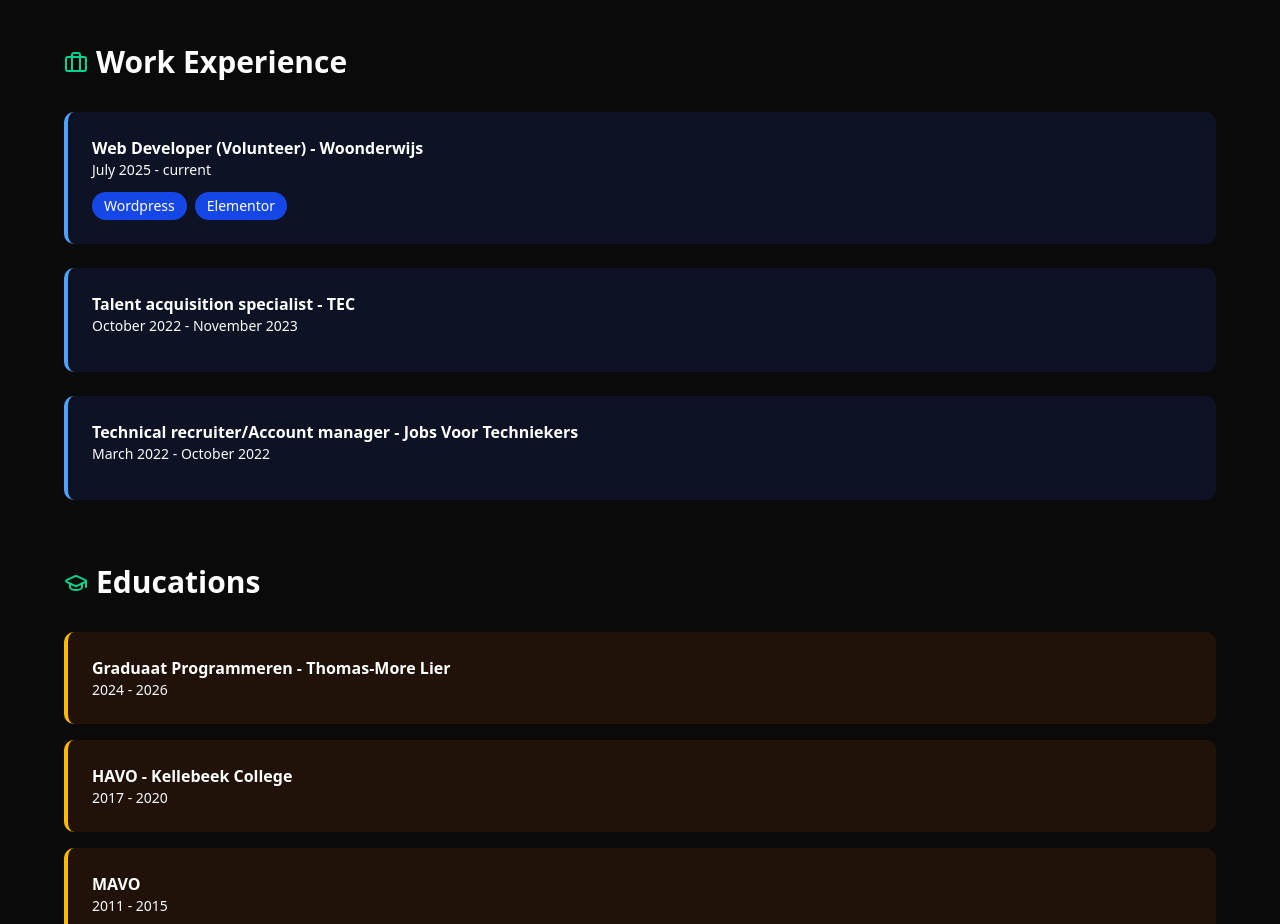
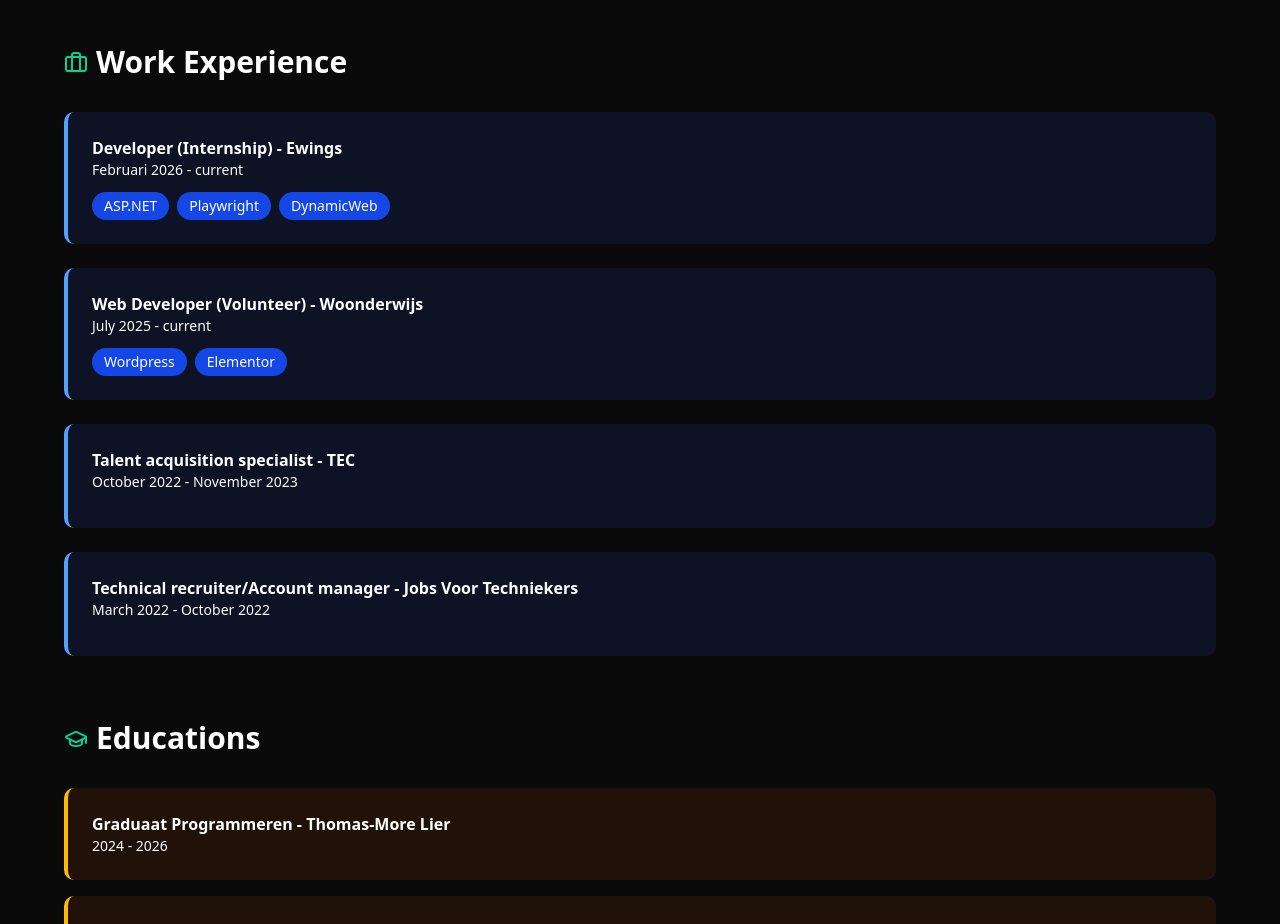
Before and after one commit to WilfredPolderman/Portfolio, a React (Vite) app: page /about in a window 1280 px wide. Shown: the part 840-1764 px from the top of the page. Built offline with nearby package versions, Linux system fonts and the light colour scheme.

Commit message:
Small changes

```diff
--- a/src/components/HomeSections/SkillsSection.tsx
+++ b/src/components/HomeSections/SkillsSection.tsx
@@ -16,6 +16,7 @@
                             key={skill.name}
                             name={skill.name}
                             Icon={skill.icon}
+                            color={skill.color}
                         />
                     ))}
                 </div>
--- a/src/components/skill/SkillBubble.tsx
+++ b/src/components/skill/SkillBubble.tsx
@@ -3,9 +3,10 @@
 interface SkillBubbleProps {
     name: string;
     Icon: React.ComponentType<IconBaseProps>;
+    color?: string;
 }
 
-export const SkillBubble = ({ name, Icon }: SkillBubbleProps) => {
+export const SkillBubble = ({ name, Icon, color }: SkillBubbleProps) => {
     return (
         <div className="flex flex-col items-center">
 
@@ -18,7 +19,7 @@
                     border border-border
                 "
             >
-                <Icon className="text-4xl" />
+                <Icon className="text-4xl" style={color ? { color } : undefined} />
             </div>
 
             <p className="mt-3 font-medium text-foreground">{name}</p>
--- a/src/data/AboutContent.ts
+++ b/src/data/AboutContent.ts
@@ -16,6 +16,13 @@
 ];
 
 export const workExperience: WorkExperience[] = [
+  {
+    title: "Developer (Internship)",
+    company: "Ewings",
+    period: "Februari 2026 - current",
+    description: "",
+    skillsUsed: ["ASP.NET", "Playwright", "DynamicWeb"]
+  },
   {
     title: "Web Developer (Volunteer)",
     company: "Woonderwijs",
--- a/src/data/Projects/HighlightedProjects.ts
+++ b/src/data/Projects/HighlightedProjects.ts
@@ -20,7 +20,7 @@
         displayImage: "/images/projects/portfolio-site.png",
         description: "It's what you are looking at right now ;)",
         link: "/projects/portfolio-site",
-        tags: ["React", "TypeScript", "TailwindCSS", "shadcn-ui"],
+        tags: ["React", "TypeScript", "TailwindCSS", "shadcn-ui", "Netlify"],
         slug: "portfolio-site"
     },
     {
--- a/src/data/SkillsHomePage.ts
+++ b/src/data/SkillsHomePage.ts
@@ -6,13 +6,16 @@
     {
         name: "C# (.NET)",
         icon: SiDotnet,
+        color: "#512BD4",
     },
     {
         name: "React",
         icon: FaReact,
+        color: "#61DAFB",
     },
     {
         name: "TypeScript",
         icon: SiTypescript,
+        color: "#3178C6",
     }
 ]
```
Also changed, not shown: src/components/project/ProjectCard.tsx (+1 -11 lines), src/models/ProjectCardProps.ts (added, +7 -0 lines).
